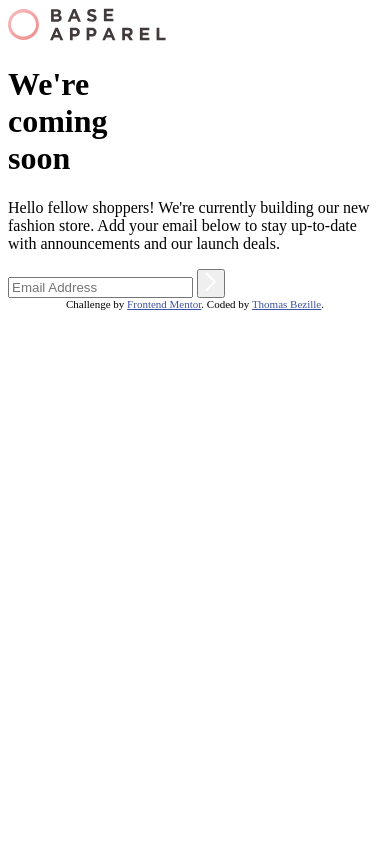
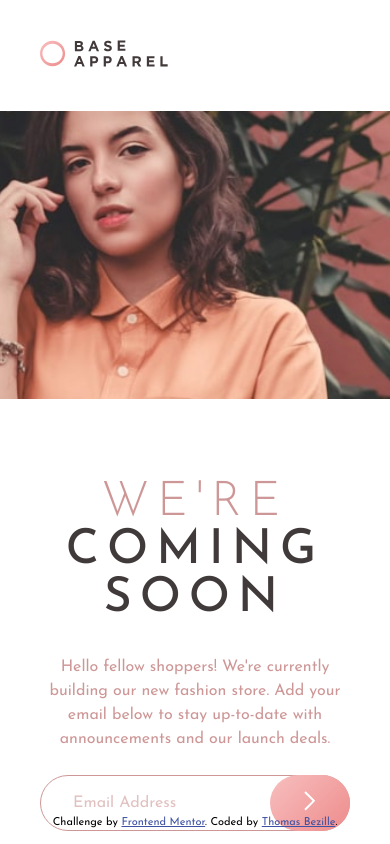
Before and after one commit to Thomas-Bezille/FrontEnd-Mentor_Base_Apparel_coming_soon_page, a website: page index.html in a window 390 px wide. Drawn offline with Linux system fonts and the light colour scheme.

Commit message:
📦 FEAT: ajoute les styles SCSS pour la version mobile
- Met en place l'architecture SCSS du projet (variables, partials)
- Stylise la page avec une approche mobile-first
- Applique la typographie, les couleurs et les espacements du design
- Intègre les styles de base du formulaire d'inscription

```diff
--- a/index.html
+++ b/index.html
@@ -8,6 +8,7 @@
       type="image/png"
       sizes="32x32"
       href="./images/favicon-32x32.png" />
+    <link rel="stylesheet" href="./css/style.css" />
     <title>Frontend Mentor | Base Apparel coming soon page</title>
     <style>
       .attribution {
@@ -21,7 +22,9 @@
   </head>
   <body>
     <header>
-      <img src="./docs/images/logo.svg" alt="Base Apparel logo" />
+      <a href="#"
+        ><img src="./docs/images/logo.svg" alt="Base Apparel logo"
+      /></a>
     </header>
     <section class="hero"></section>
     <main>
@@ -40,6 +43,10 @@
         <button>
           <img src="./docs/images/icon-arrow.svg" alt="Arrow icon" />
         </button>
+        <div class="error">
+          <p>Please provide a valid email</p>
+          <img src="./docs/images/icon-error.svg" alt="Icon error" />
+        </div>
       </form>
     </main>
 
--- /dev/null
+++ b/scss/_variables.scss
@@ -0,0 +1,4 @@
+$main-color: hsl(0, 36%, 70%);
+$error-color: hsl(0, 93%, 68%);
+$title-color: hsl(0, 6%, 24%);
+$btn-color: linear-gradient(135deg, hsl(0, 80%, 86%), hsl(0, 74%, 74%));
--- /dev/null
+++ b/scss/style.scss
@@ -0,0 +1,114 @@
+@use "./variables" as variables;
+@import url("https://fonts.googleapis.com/css2?family=Josefin+Sans:ital,wght@0,100..700;1,100..700&display=swap");
+
+*,
+::before,
+::after {
+  margin: 0;
+  padding: 0;
+  box-sizing: border-box;
+}
+
+body {
+  font-family: "Josefin Sans", sans-serif;
+}
+
+header {
+  padding: 2.5rem;
+  img {
+    width: 8rem;
+  }
+}
+
+.hero {
+  background-image: url("../docs/images/hero-mobile.jpg");
+  background-repeat: no-repeat;
+  background-position: center;
+  background-size: cover;
+  height: 18rem;
+}
+
+main {
+  text-align: center;
+  margin-top: 5rem;
+  padding: 0 2.5rem;
+  h1 {
+    color: variables.$title-color;
+    font-size: 3rem;
+    text-transform: uppercase;
+    font-weight: 500;
+    margin-bottom: 2rem;
+    letter-spacing: 0.5rem;
+    span {
+      color: variables.$main-color;
+      font-weight: 300;
+    }
+  }
+  p {
+    color: variables.$main-color;
+    line-height: 1.5rem;
+    margin-bottom: 1.5rem;
+  }
+  form {
+    width: 100%;
+    height: 3.5rem;
+    position: relative;
+    #email {
+      width: 100%;
+      padding: 0 2rem;
+      height: 100%;
+      border-radius: 2rem;
+      border: 1px solid variables.$main-color;
+      outline: none;
+      &::placeholder {
+        font-family: "Josefin Sans", sans-serif;
+        color: variables.$main-color;
+        font-size: 1rem;
+        opacity: 0.6;
+      }
+    }
+    button {
+      position: absolute;
+      right: 0;
+      height: 100%;
+      width: 5rem;
+      border-radius: 2rem;
+      border: none;
+      background: variables.$btn-color;
+      cursor: pointer;
+      transition:
+        background 0.2s ease-in-out,
+        opacity 0.2s ease-in-out,
+        box-shadow 0.2s ease-in-out;
+      &:hover {
+        background: variables.$btn-color;
+        opacity: 0.7;
+        box-shadow: 0 0.8rem 0.7rem 0 variables.$main-color;
+      }
+    }
+    .error {
+      display: none;
+      p {
+        color: variables.$error-color;
+        margin-top: 0.2rem;
+        text-align: left;
+        margin-left: 2rem;
+        font-size: 0.8rem;
+      }
+      img {
+        position: absolute;
+        top: 50%;
+        right: 5.5rem;
+        transform: translateY(-50%);
+      }
+    }
+  }
+}
+
+.attribution {
+  position: absolute;
+  bottom: 1rem;
+  left: 50%;
+  transform: translateX(-50%);
+  width: 100%;
+}
```
Also changed, not shown: package.json (added, +26 -0 lines), css/style.css (added), 2 other files.
